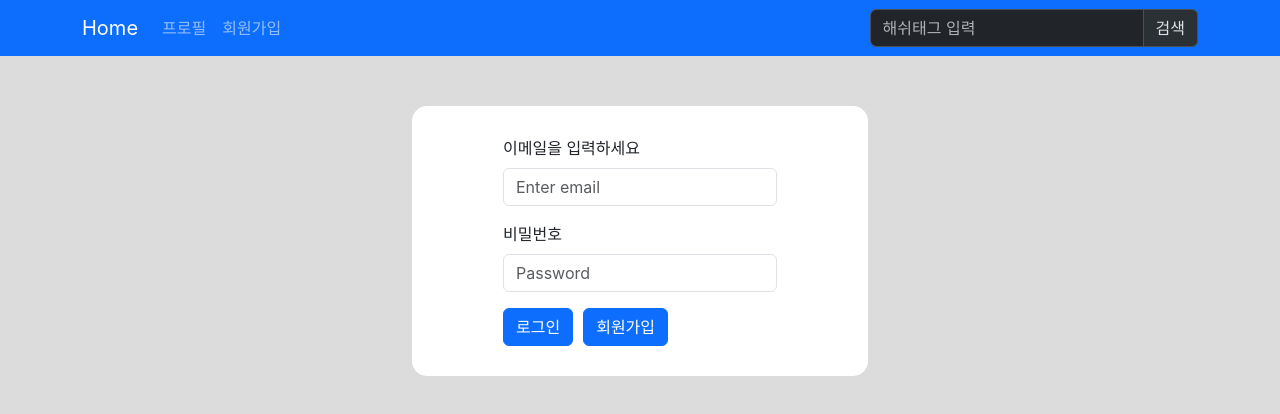
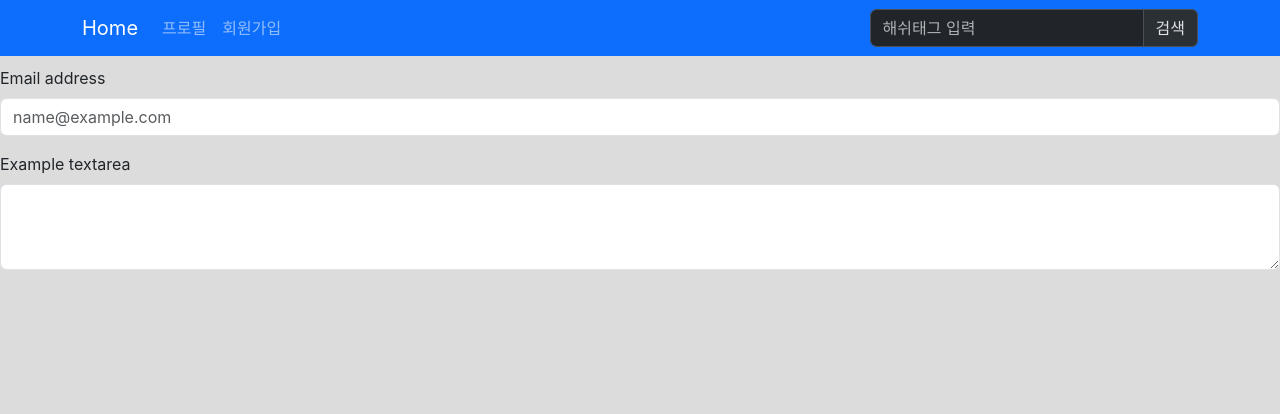
Before and after one commit to nuring9/sns-nora-react, a React (Create React App) app in the folder front/: page /signup in a window 1280 px wide. Shown: the top 414 px of the page. Built offline with nearby package versions, Linux system fonts and the light colour scheme.

Commit message:
프로필수정

```diff
--- a/front/src/components/AppLayout.tsx
+++ b/front/src/components/AppLayout.tsx
@@ -1,76 +1,68 @@
 import React, { ReactNode, useState } from "react";
 import styled, { css } from "styled-components";
-import {
-  Container,
-  Nav,
-  Navbar,
-  Form,
-  InputGroup,
-  Col,
-  Row,
-} from "react-bootstrap";
+import { Container, Col, Row } from "react-bootstrap";
 import UserProfile from "./UserProfile";
 import LoginForm from "./LoginForm";
 import DirectMessage from "./DirectMessage";
+import NavbarLayout from "./NavbarLayout";
 
 interface LayoutProps {
   children: ReactNode;
 }
 
-const StyledNavbar = styled(Navbar)`
-  margin-bottom: 10px;
+const StyledCol = styled(Col)`
+  /* 다른 스타일을 적용할 조건 */
+  background-color: #ffffff;
+  border-radius: 15px;
+  padding: 20px;
+  height: 20%;
 `;
 
-const StyledCol = styled(Col)`
-  /* 다른 스타일을 적용할 조건 */
-  ${(props) =>
-    !props.isLoggedIn &&
-    css`
-      width: 40%;
-      padding: 30px;
-      margin: 40px auto; /* 수평 가운데 정렬을 추가 */
-      background-color: #ffffff;
-      border-radius: 15px;
-      /* 추가적인 스타일을 정의할 수 있습니다. */
-    `}
+const LeftCol = styled(Col)`
+  padding: 0;
 `;
+
+// const StyledCol = styled(Col)`
+//   /* 다른 스타일을 적용할 조건 */
+
+//   ${(props) =>
+//     !props.isLoggedIn &&
+//     css`
+//       width: 40%;
+//       padding: 30px;
+//       margin: 40px auto; /* 수평 가운데 정렬을 추가 */
+//       background-color: #ffffff;
+//       border-radius: 15px;
+//       /* 추가적인 스타일을 정의할 수 있습니다. */
+//     `}
+// `;
 
 const AppLayout: React.FC<LayoutProps> = ({ children }) => {
   const [isLoggedIn, setIsLoggedIn] = useState<boolean>(false);
+
   return (
     <>
-      <StyledNavbar bg="primary" data-bs-theme="dark">
-        <Container>
-          <Navbar.Brand href="/">Home</Navbar.Brand>
-          <Nav className="me-auto">
-            <Nav.Link href="/profile">프로필</Nav.Link>
-            <Nav.Link href="/signup">회원가입</Nav.Link>
-          </Nav>
-          <InputGroup className="w-auto">
-            <Form.Control
-              placeholder="해쉬태그 입력"
-              aria-label="해쉬태그 입력"
-              aria-describedby="basic-addon2"
-            />
-            <InputGroup.Text id="basic-addon2">검색</InputGroup.Text>
-          </InputGroup>
-        </Container>
-      </StyledNavbar>
-
+      <NavbarLayout />
       <Container>
         <Row>
-          <Col md={2}>{isLoggedIn ? <DirectMessage /> : null}</Col>
+          <LeftCol xs={0} md={2} lg={3} className="d-none d-md-block">
+            {isLoggedIn ? <DirectMessage /> : null}
+          </LeftCol>
 
-          <Col md={7} className="d-flex justify-content-center">
+          <Col xs={12} md={6} lg={6} className="d-flex justify-content-center">
             {isLoggedIn ? children : null}
           </Col>
-          <StyledCol md={3} isLoggedIn={isLoggedIn}>
+          <StyledCol
+            xs={0}
+            md={4}
+            lg={3}
+            isLoggedIn={isLoggedIn}
+            className="d-none d-md-block"
+          >
             {isLoggedIn ? (
-              <UserProfile />
+              <UserProfile setIsLoggedIn={setIsLoggedIn} />
             ) : (
-              <div className="d-flex justify-content-center align-items-center">
-                <LoginForm setIsLoggedIn={setIsLoggedIn} />
-              </div>
+              <LoginForm setIsLoggedIn={setIsLoggedIn} />
             )}
           </StyledCol>
         </Row>
--- a/front/src/components/DirectMessage.tsx
+++ b/front/src/components/DirectMessage.tsx
@@ -1,12 +1,17 @@
 import React from "react";
 import ListGroup from "react-bootstrap/ListGroup";
+import styled from "styled-components";
+
+const ListGroupWrapper = styled(ListGroup)`
+  margin: 0;
+`;
 
 export default function DirectMessage() {
   const alertClicked = () => {
     alert("You clicked the third ListGroupItem");
   };
   return (
-    <ListGroup defaultActiveKey="#link1">
+    <ListGroupWrapper defaultActiveKey="#link1">
       <ListGroup.Item action href="#link1">
         Link 1
       </ListGroup.Item>
@@ -16,6 +21,6 @@ export default function DirectMessage() {
       <ListGroup.Item action onClick={alertClicked}>
         This one is a button
       </ListGroup.Item>
-    </ListGroup>
+    </ListGroupWrapper>
   );
 }
--- /dev/null
+++ b/front/src/components/FollowList.tsx
@@ -0,0 +1,54 @@
+import { ListGroup, Button, Card, Row, Container } from "react-bootstrap";
+import styled from "styled-components";
+
+interface FollowItem {
+  nickname: string;
+}
+
+interface FollowProps {
+  header: string;
+  data: FollowItem[];
+}
+
+const ContainerWrapper = styled(Container)`
+  background-color: #ffffff;
+  border-radius: 15px;
+  text-align: center;
+  padding: 20px;
+  margin-bottom: 20px;
+  width: 90%;
+`;
+
+const CardWrapper = styled(Card)`
+  height: 100%;
+`;
+
+const ButtonWrapper = styled.div`
+  margin: 10px;
+`;
+
+export default function FollowList({ header, data }: FollowProps) {
+  return (
+    <ContainerWrapper>
+      <h4>{header}</h4>
+      <Row className="row-cols-3 p-3">
+        {data.map((item, index) => (
+          <ListGroup.Item className="p-2" key={index}>
+            <CardWrapper>
+              <Card.Body>
+                <Card.Title>{item.nickname}</Card.Title>
+              </Card.Body>
+              <ButtonWrapper>
+                <Button variant="danger" size="sm">
+                  Stop
+                </Button>
+              </ButtonWrapper>
+            </CardWrapper>
+          </ListGroup.Item>
+        ))}
+      </Row>
+
+      <Button variant="primary">더 보기</Button>
+    </ContainerWrapper>
+  );
+}
--- a/front/src/components/LoginForm.tsx
+++ b/front/src/components/LoginForm.tsx
@@ -54,6 +54,7 @@ export default function LoginForm({ setIsLoggedIn }: LoginFormProps) {
           placeholder="Password"
         />
       </Form.Group>
+
       <Button variant="primary" type="submit">
         로그인
       </Button>
--- /dev/null
+++ b/front/src/components/NavbarLayout.tsx
@@ -0,0 +1,29 @@
+import { Container, Nav, Navbar, Form, InputGroup } from "react-bootstrap";
+import styled from "styled-components";
+
+const StyledNavbar = styled(Navbar)`
+  margin-bottom: 10px;
+`;
+export default function NavbarLayout() {
+  return (
+    <div>
+      <StyledNavbar bg="primary" data-bs-theme="dark">
+        <Container>
+          <Navbar.Brand href="/">Home</Navbar.Brand>
+          <Nav className="me-auto">
+            <Nav.Link href="/profile">프로필</Nav.Link>
+            <Nav.Link href="/signup">회원가입</Nav.Link>
+          </Nav>
+          <InputGroup className="w-auto">
+            <Form.Control
+              placeholder="해쉬태그 입력"
+              aria-label="해쉬태그 입력"
+              aria-describedby="basic-addon2"
+            />
+            <InputGroup.Text id="basic-addon2">검색</InputGroup.Text>
+          </InputGroup>
+        </Container>
+      </StyledNavbar>
+    </div>
+  );
+}
--- /dev/null
+++ b/front/src/components/NickEditForm.tsx
@@ -0,0 +1,28 @@
+import React from "react";
+
+import { Form, InputGroup, Button } from "react-bootstrap";
+import styled from "styled-components";
+
+const FormWrapper = styled(Form)`
+  width: 50%;
+  margin: auto;
+`;
+
+export default function NickEditForm() {
+  return (
+    <div>
+      <FormWrapper>
+        <InputGroup className="mb-3 mt-3 p-0">
+          <Form.Control
+            placeholder="닉네임을 입력하세요."
+            aria-label="Recipient's username"
+            aria-describedby="basic-addon2"
+          />
+          <Button variant="outline-secondary" id="button-addon2">
+            수정
+          </Button>
+        </InputGroup>
+      </FormWrapper>
+    </div>
+  );
+}
--- a/front/src/pages/index.tsx
+++ b/front/src/pages/index.tsx
@@ -20,7 +20,7 @@ const Home: React.FC = () => {
 
   return (
     <AppLayout>
-      <div>ㅎㅇ</div>
+      <div></div>
     </AppLayout>
   );
 };
--- a/front/src/pages/profile.tsx
+++ b/front/src/pages/profile.tsx
@@ -1,8 +1,14 @@
 import { useEffect } from "react";
 import routes from "../routes";
 import { useLocation } from "react-router-dom";
+import AppLayout from "../components/AppLayout";
 
-import AppLayout from "../components/AppLayout";
+import NavbarLayout from "../components/NavbarLayout";
+import NickEditForm from "../components/NickEditForm";
+import FollowList from "../components/FollowList";
+import { Container, Col, Row } from "react-bootstrap";
+import DirectMessage from "../components/DirectMessage";
+import UserProfile from "../components/UserProfile";
 
 export default function Profile() {
   const location = useLocation(); // 현재 페이지 location
@@ -16,10 +22,48 @@ export default function Profile() {
     }
   }, [location.pathname, title]);
 
+  const followerList = [
+    { nickname: "제로초" },
+    { nickname: "바보" },
+    { nickname: "노드버드오피셜" },
+  ];
+  const followingList = [
+    { nickname: "제로초" },
+    { nickname: "바보" },
+    { nickname: "노드버드오피셜" },
+  ];
+
   return (
     <div>
       <AppLayout>
-        <div>프로필</div>
+        <Container>
+          <Row>
+            <NickEditForm />
+            <FollowList header="팔로잉 목록" data={followingList} />
+            <FollowList header="팔로워 목록" data={followerList} />
+          </Row>
+        </Container>
+        {/* <NavbarLayout />
+      <Container>
+        <Row>
+          <Col xs={0} md={2} lg={3} className="d-none d-md-block">
+            <DirectMessage />
+          </Col>
+
+          <Col xs={12} md={6} lg={6} className="d-flex justify-content-center">
+            <Row>
+              <NickEditForm />
+
+              <FollowList header="팔로잉 목록" data={followingList} />
+
+              <FollowList header="팔로워 목록" data={followerList} />
+            </Row>
+          </Col>
+          <Col xs={0} md={4} lg={3} className="d-none d-md-block">
+            <UserProfile />
+          </Col>
+        </Row>
+      </Container> */}
       </AppLayout>
     </div>
   );
--- a/front/src/pages/signup.tsx
+++ b/front/src/pages/signup.tsx
@@ -1,8 +1,9 @@
 import { useEffect } from "react";
 import routes from "../routes";
 import { useLocation } from "react-router-dom";
+import { InputGroup, Form } from "react-bootstrap";
 
-import AppLayout from "../components/AppLayout";
+import NavbarLayout from "../components/NavbarLayout";
 
 export default function Signup() {
   const location = useLocation(); // 현재 페이지 location
@@ -18,9 +19,18 @@ export default function Signup() {
 
   return (
     <div>
-      <AppLayout>
-        <div>회원가입</div>
-      </AppLayout>
+      <NavbarLayout />
+
+      <Form>
+        <Form.Group className="mb-3" controlId="exampleForm.ControlInput1">
+          <Form.Label>Email address</Form.Label>
+          <Form.Control type="email" placeholder="name@example.com" />
+        </Form.Group>
+        <Form.Group className="mb-3" controlId="exampleForm.ControlTextarea1">
+          <Form.Label>Example textarea</Form.Label>
+          <Form.Control as="textarea" rows={3} />
+        </Form.Group>
+      </Form>
     </div>
   );
 }
```
Also changed, not shown: front/src/components/UserProfile.tsx (+16 -8 lines), 1 other file (tests, documents, lock files or other folders).
